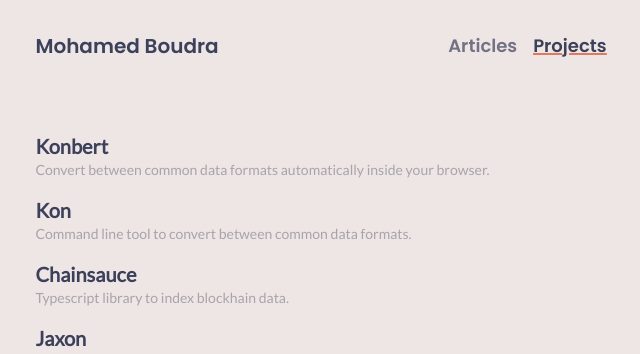
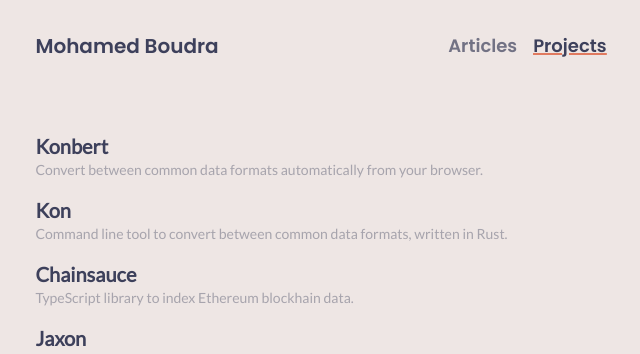
Before and after one commit to boudra/moboudra.com, a Next.js app: page /projects in a window 1280 px wide. Shown: the top 354 px of the page, without its empty margins (319-959 px from the left). Built offline with nearby package versions, Linux system fonts and the light colour scheme.

Commit message:
feat: written in rust

```diff
--- a/pages/projects.js
+++ b/pages/projects.js
@@ -3,17 +3,18 @@ export default function Projects(_props) {
     {
       title: "Konbert",
       description:
-        "Convert between common data formats automatically inside your browser.",
+        "Convert between common data formats automatically from your browser.",
       link: "https://konbert.com",
     },
     {
       title: "Kon",
-      description: "Command line tool to convert between common data formats.",
+      description:
+        "Command line tool to convert between common data formats, written in Rust.",
       link: "https://github.com/boudra/kon",
     },
     {
       title: "Chainsauce",
-      description: "Typescript library to index blockhain data.",
+      description: "TypeScript library to index Ethereum blockhain data.",
       link: "https://github.com/chainsauce-org/chainsauce",
     },
     {
```
